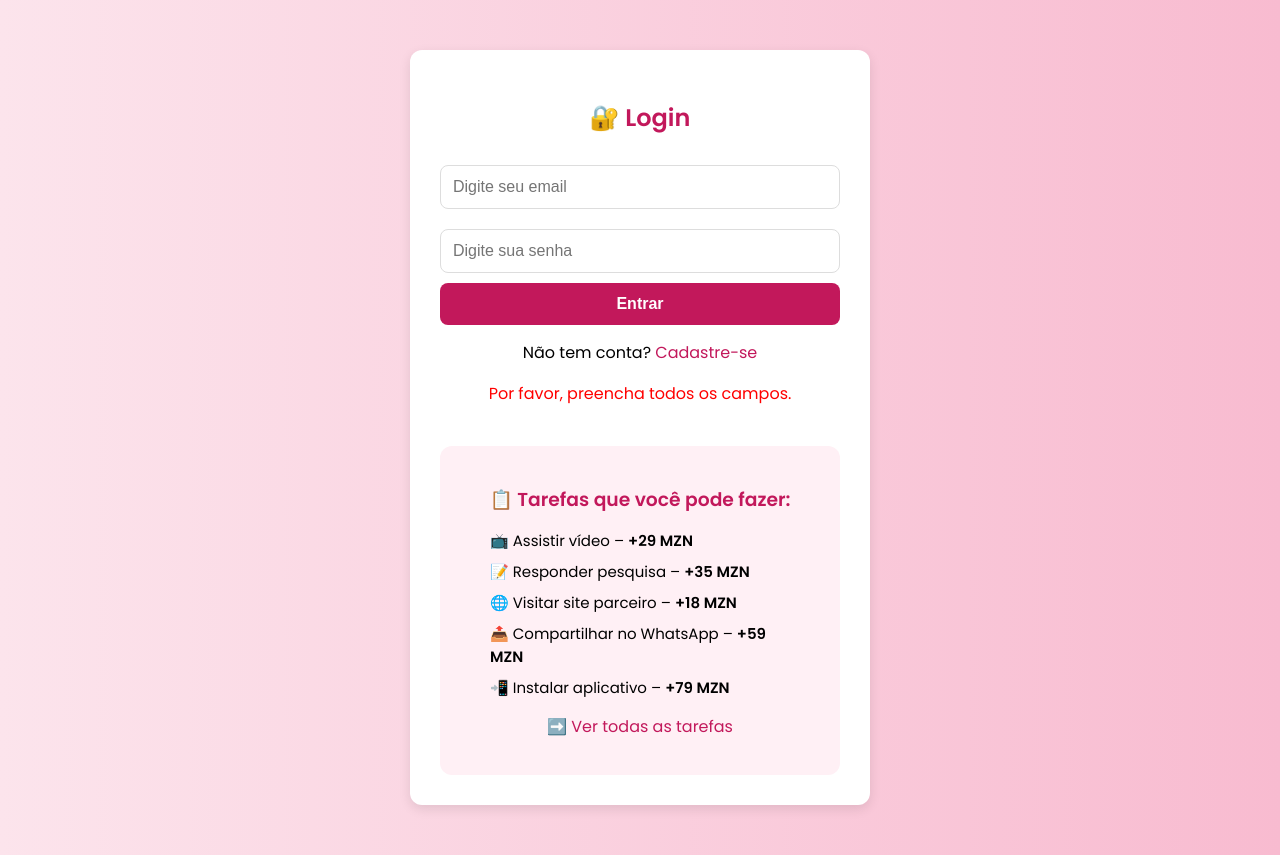
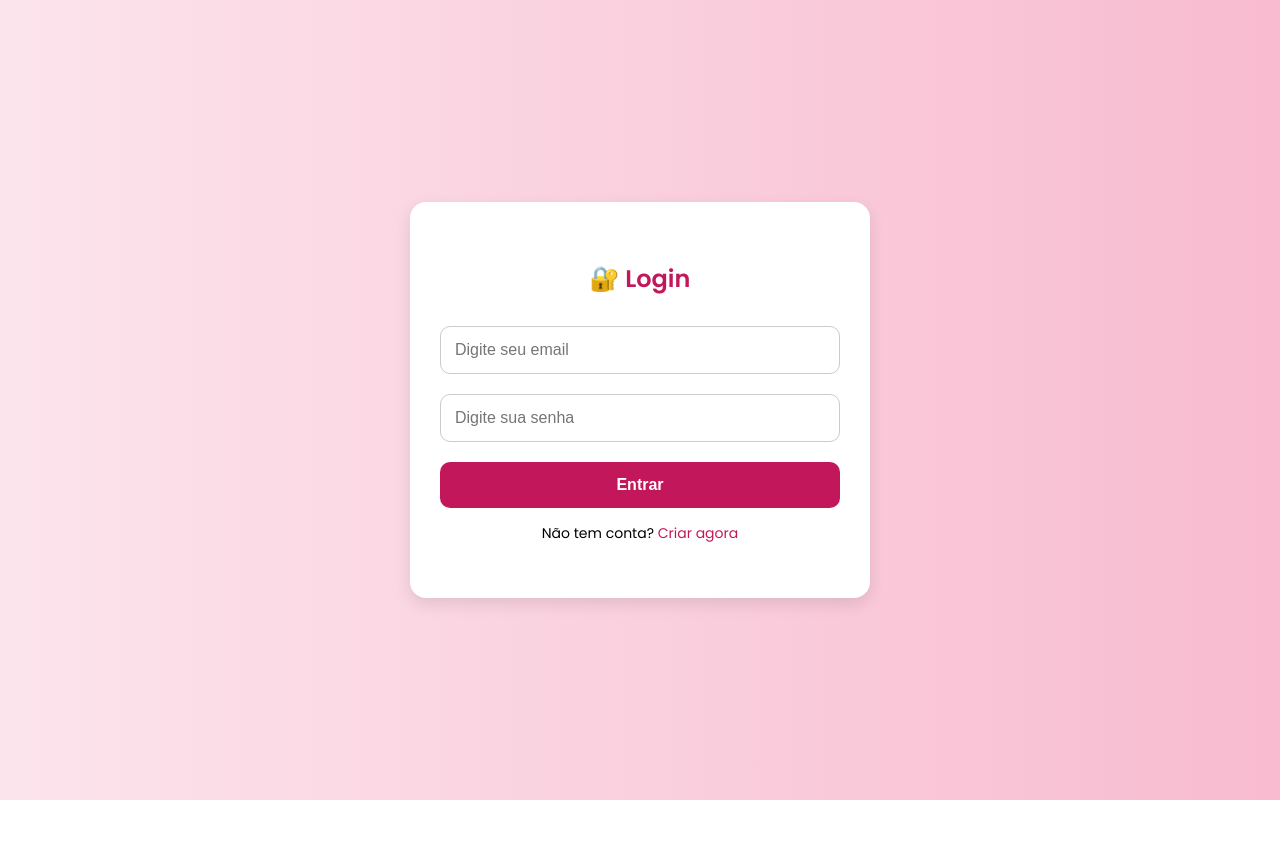
Before and after one commit to Netmovie450/Tarefaporebook, a plain HTML site: page login.html in a window 1280 px wide. Both pictures are taken after a click on the button "Entrar". After the commit the page ends 800 px from the top, so only its background shows below. Drawn offline with Linux system fonts and the light colour scheme; no server answers.

Commit message:
Update login.html

```diff
--- a/login.html
+++ b/login.html
@@ -3,82 +3,67 @@
 <head>
   <meta charset="UTF-8" />
   <meta name="viewport" content="width=device-width, initial-scale=1.0"/>
-  <title>Login - Tarefa por eBook</title>
+  <title>🔐 Login - Tarefa por eBook</title>
   <link href="https://fonts.googleapis.com/css2?family=Poppins:wght@400;600&display=swap" rel="stylesheet">
   <style>
     body {
       font-family: 'Poppins', sans-serif;
       background: linear-gradient(to right, #fce4ec, #f8bbd0);
       margin: 0;
+      padding: 0;
+      display: flex;
+      justify-content: center;
+      align-items: center;
+      min-height: 100vh;
     }
     .container {
+      background: white;
+      padding: 40px 30px;
+      border-radius: 16px;
+      box-shadow: 0 6px 16px rgba(0,0,0,0.1);
+      text-align: center;
+      width: 90%;
       max-width: 400px;
-      margin: 50px auto;
-      padding: 30px;
-      background: #fff;
-      border-radius: 12px;
-      box-shadow: 0 4px 12px rgba(0,0,0,0.1);
     }
     h2 {
-      text-align: center;
       color: #c2185b;
+      margin-bottom: 20px;
     }
     input {
       width: 100%;
-      padding: 12px;
+      padding: 14px;
       margin: 10px 0;
-      border-radius: 8px;
-      border: 1px solid #ddd;
+      border-radius: 10px;
+      border: 1px solid #ccc;
       font-size: 16px;
     }
     button {
       width: 100%;
-      padding: 12px;
+      padding: 14px;
       background-color: #c2185b;
       color: white;
+      font-size: 16px;
+      font-weight: bold;
       border: none;
-      border-radius: 8px;
-      font-size: 16px;
+      border-radius: 10px;
       cursor: pointer;
-      font-weight: bold;
+      margin-top: 10px;
     }
     button:hover {
       background-color: #880e4f;
     }
     p {
-      text-align: center;
       margin-top: 15px;
+      font-size: 14px;
     }
     a {
       color: #c2185b;
       text-decoration: none;
     }
-    #mensagem {
+    .erro {
       color: red;
-      text-align: center;
+      font-size: 14px;
       margin-top: 10px;
-    }
-    .tarefas-preview {
-      margin-top: 40px;
-      padding: 20px;
-      background-color: #fff0f5;
-      border-radius: 12px;
-      text-align: center;
-    }
-    .tarefas-preview h3 {
-      color: #c2185b;
-      margin-bottom: 15px;
-    }
-    .tarefas-preview ul {
-      list-style: none;
-      padding-left: 0;
-      text-align: left;
-      margin: 0 auto;
-      max-width: 300px;
-    }
-    .tarefas-preview li {
-      margin: 8px 0;
-      font-size: 15px;
     }
   </style>
 </head>
@@ -89,76 +74,46 @@
     <input type="email" id="email" placeholder="Digite seu email" required>
     <input type="password" id="senha" placeholder="Digite sua senha" required>
     <button onclick="fazerLogin()">Entrar</button>
-    <p>Não tem conta? <a href="cadastro.html">Cadastre-se</a></p>
-    <p id="mensagem"></p>
-
-    <!-- ✅ Vitrine de Tarefas -->
-    <div class="tarefas-preview">
-      <h3>📋 Tarefas que você pode fazer:</h3>
-      <ul>
-        <li>📺 Assistir vídeo – <strong>+29 MZN</strong></li>
-        <li>📝 Responder pesquisa – <strong>+35 MZN</strong></li>
-        <li>🌐 Visitar site parceiro – <strong>+18 MZN</strong></li>
-        <li>📤 Compartilhar no WhatsApp – <strong>+59 MZN</strong></li>
-        <li>📲 Instalar aplicativo – <strong>+79 MZN</strong></li>
-      </ul>
-      <p><a href="tarefas.html">➡️ Ver todas as tarefas</a></p>
-    </div>
+    <p>Não tem conta? <a href="cadastro.html">Criar agora</a></p>
+    <p class="erro" id="mensagemErro"></p>
   </div>
 
-  <!-- Firebase SDK -->
+  <!-- Firebase SDK compat -->
   <script src="https://www.gstatic.com/firebasejs/10.12.2/firebase-app-compat.js"></script>
   <script src="https://www.gstatic.com/firebasejs/10.12.2/firebase-auth-compat.js"></script>
 
-  <!-- Firebase Config -->
   <script>
     const firebaseConfig = {
       apiKey: "AIzaSyBGAmqoDIy08FOJSWlimG0yXwfKnBbUeas",
       authDomain: "tarefaporebook.firebaseapp.com",
       projectId: "tarefaporebook",
-      storageBucket: "tarefaporebook.firebasestorage.app",
+      storageBucket: "tarefaporebook.appspot.com",
       messagingSenderId: "1040636896600",
       appId: "1:1040636896600:web:cd3003e00e45674ec5f12d"
     };
+
     firebase.initializeApp(firebaseConfig);
-  </script>
 
-  <!-- Lógica de Login -->
-  <script>
     function fazerLogin() {
       const email = document.getElementById('email').value.trim();
       const senha = document.getElementById('senha').value.trim();
-      const mensagem = document.getElementById('mensagem');
-
+      const mensagem = document.getElementById('mensagemErro');
       mensagem.innerText = "";
 
-      if (!email || !senha) {
-        mensagem.innerText = "Por favor, preencha todos os campos.";
-        return;
-      }
-
       firebase.auth().signInWithEmailAndPassword(email, senha)
-        .then(userCredential => {
+        .then((userCredential) => {
           const userEmail = userCredential.user.email;
-
-          // Redirecionamento com base no email
           if (userEmail === "netmovie450@gmail.com") {
             window.location.href = "admin.html";
           } else {
             window.location.href = "painel.html";
           }
         })
-        .catch(error => {
-          let erro = error.message;
-          if (error.code === "auth/user-not-found") {
-            erro = "Usuário não encontrado.";
-          } else if (error.code === "auth/wrong-password") {
-            erro = "Senha incorreta.";
-          }
-          mensagem.innerText = "Erro: " + erro;
+        .catch((error) => {
+          mensagem.innerText = "Erro: " + error.message;
         });
     }
   </script>
 
 </body>
-  </html>
+</html>
```
